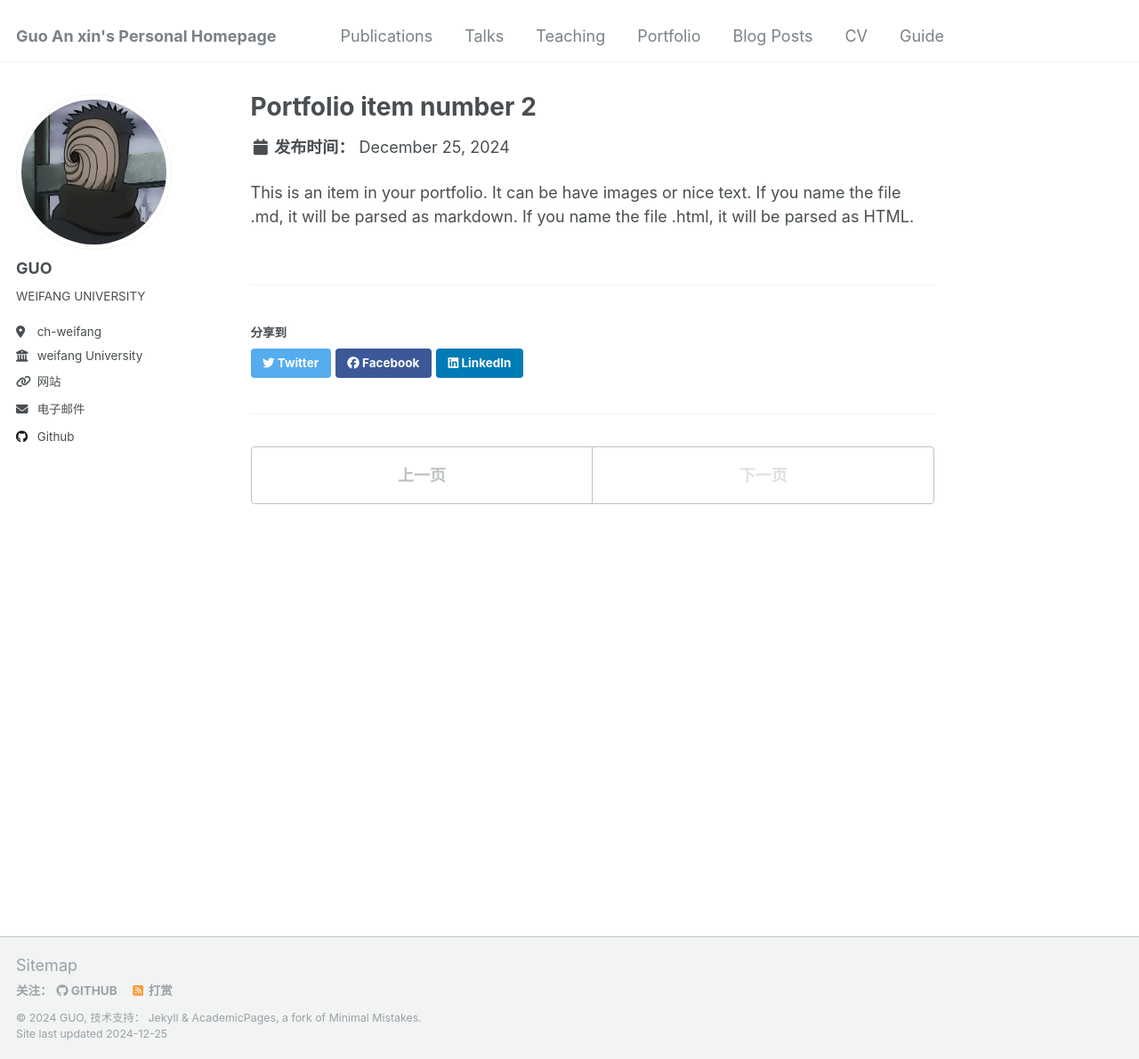
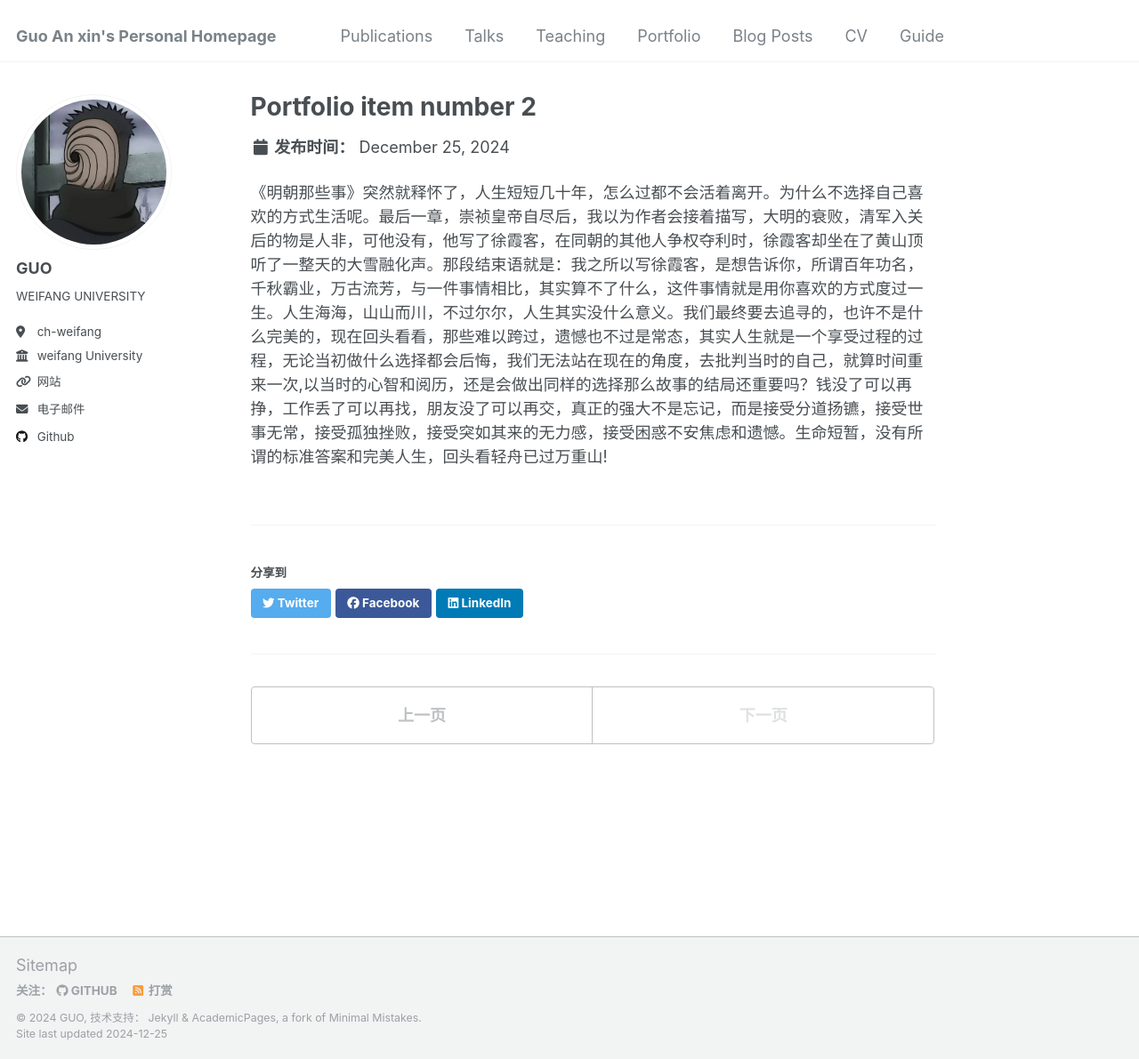
Before and after one commit to guo060528/guo060528.github.io, a Jekyll site: the page built from _portfolio/portfolio-2.html, in a window 1280 px wide and 1191 px high. Shown: the whole window at 89% size. Built offline with Jekyll 4.4.1, drawn with Linux system fonts in a browser that asks for light colours.

Commit message:
Update portfolio-2.html

```diff
--- a/_portfolio/portfolio-2.html
+++ b/_portfolio/portfolio-2.html
@@ -4,4 +4,4 @@ excerpt: "Short description of portfolio item number 2 <br/><img src='/images/50
 collection: portfolio
 ---
 
-This is an item in your portfolio. It can be have images or nice text. If you name the file .md, it will be parsed as markdown. If you name the file .html, it will be parsed as HTML.
+《明朝那些事》突然就释怀了，人生短短几十年，怎么过都不会活着离开。为什么不选择自己喜欢的方式生活呢。最后一章，崇祯皇帝自尽后，我以为作者会接着描写，大明的衰败，清军入关后的物是人非，可他没有，他写了徐霞客，在同朝的其他人争权夺利时，徐霞客却坐在了黄山顶听了一整天的大雪融化声。那段结束语就是：我之所以写徐霞客，是想告诉你，所谓百年功名，千秋霸业，万古流芳，与一件事情相比，其实算不了什么，这件事情就是用你喜欢的方式度过一生。人生海海，山山而川，不过尔尔，人生其实没什么意义。我们最终要去追寻的，也许不是什么完美的，现在回头看看，那些难以跨过，遗憾也不过是常态，其实人生就是一个享受过程的过程，无论当初做什么选择都会后悔，我们无法站在现在的角度，去批判当时的自己，就算时间重来一次,以当时的心智和阅历，还是会做出同样的选择那么故事的结局还重要吗？钱没了可以再挣，工作丢了可以再找，朋友没了可以再交，真正的强大不是忘记，而是接受分道扬镳，接受世事无常，接受孤独挫败，接受突如其来的无力感，接受困惑不安焦虑和遗憾。生命短暂，没有所谓的标准答案和完美人生，回头看轻舟已过万重山!
```
